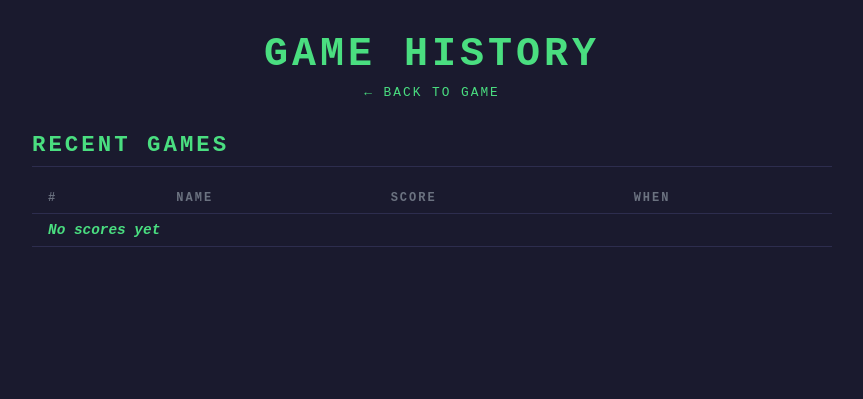
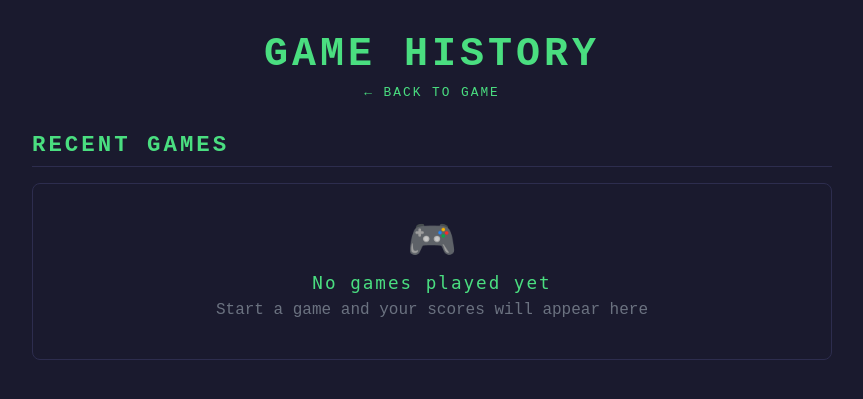
Before and after one commit to qemtek/game-test, a Flask app: template templates/history.html in a window 1280 px wide. Shown: the top 399 px of the page, without its empty margins (208-1071 px from the left). Run offline with Flask 3, Linux system fonts and the light colour scheme; the template is opened without the code that fills it, so the values that code supplies are empty.

Commit message:
feat: implement task(s) 151 [PARE-151]

```diff
--- a/templates/history.html
+++ b/templates/history.html
@@ -60,6 +60,32 @@
             padding: 1rem;
         }
 
+        .empty-card {
+            background: #1a1a2e;
+            border: 1px solid #2d2d4e;
+            border-radius: 8px;
+            padding: 2rem;
+            text-align: center;
+            margin-top: 1rem;
+        }
+
+        .empty-card-icon {
+            font-size: 2.5rem;
+            margin-bottom: 0.5rem;
+        }
+
+        .empty-card p {
+            color: #6b7280;
+            margin: 0.5rem 0;
+        }
+
+        .empty-card p:first-of-type {
+            color: #4ade80;
+            font-family: monospace;
+            font-size: 1.1rem;
+            letter-spacing: 2px;
+        }
+
         a.nav-link {
             color: #4ade80;
             text-decoration: none;
@@ -80,6 +106,7 @@
     <div class="history-container">
         <div class="history-section">
             <h2>Recent Games</h2>
+            {% if entries %}
             <table class="history-table">
                 <thead>
                     <tr>
@@ -90,7 +117,6 @@
                     </tr>
                 </thead>
                 <tbody>
-                    {% if entries %}
                     {% for entry in entries %}
                     <tr>
                         <td>{{ entry.rank }}</td>
@@ -99,11 +125,15 @@
                         <td>{{ entry.time_ago }}</td>
                     </tr>
                     {% endfor %}
-                    {% else %}
-                        <tr><td colspan="4" class="empty-state">No scores yet</td></tr>
-                    {% endif %}
                 </tbody>
             </table>
+            {% else %}
+            <div class="empty-card">
+                <div class="empty-card-icon">🎮</div>
+                <p>No games played yet</p>
+                <p>Start a game and your scores will appear here</p>
+            </div>
+            {% endif %}
         </div>
     </div>
 </body>
```
Lines whose indentation alone changed are shown as unchanged.
